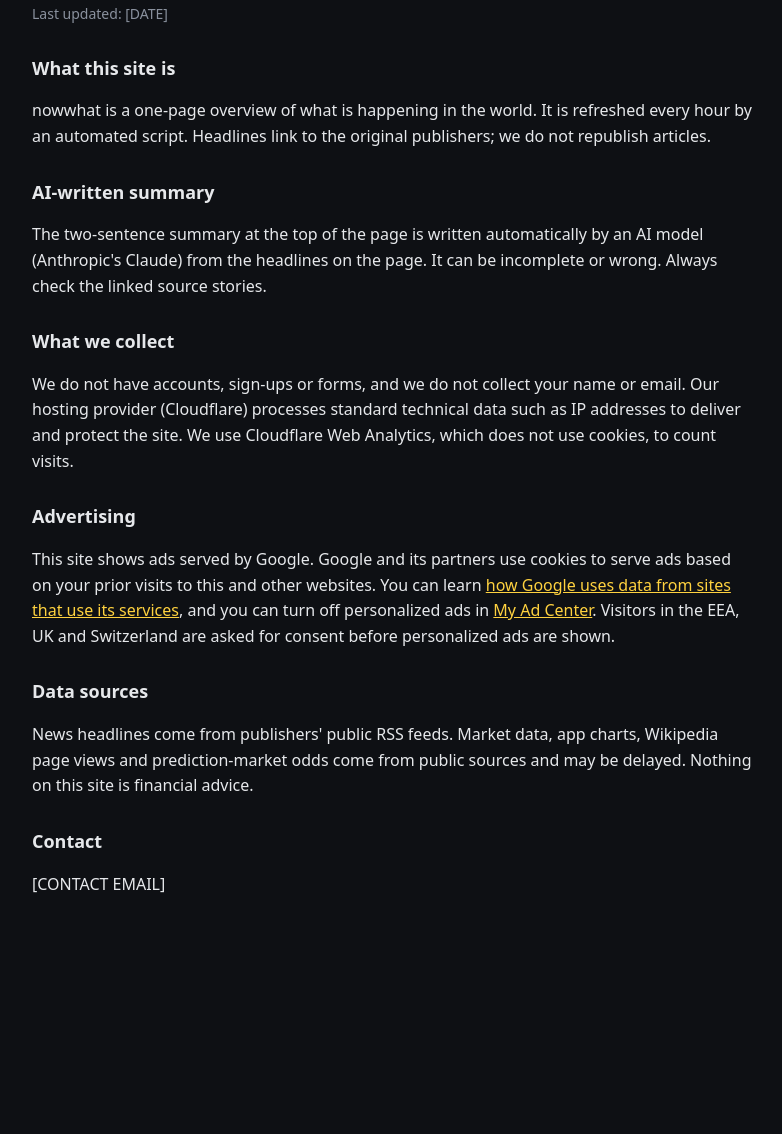
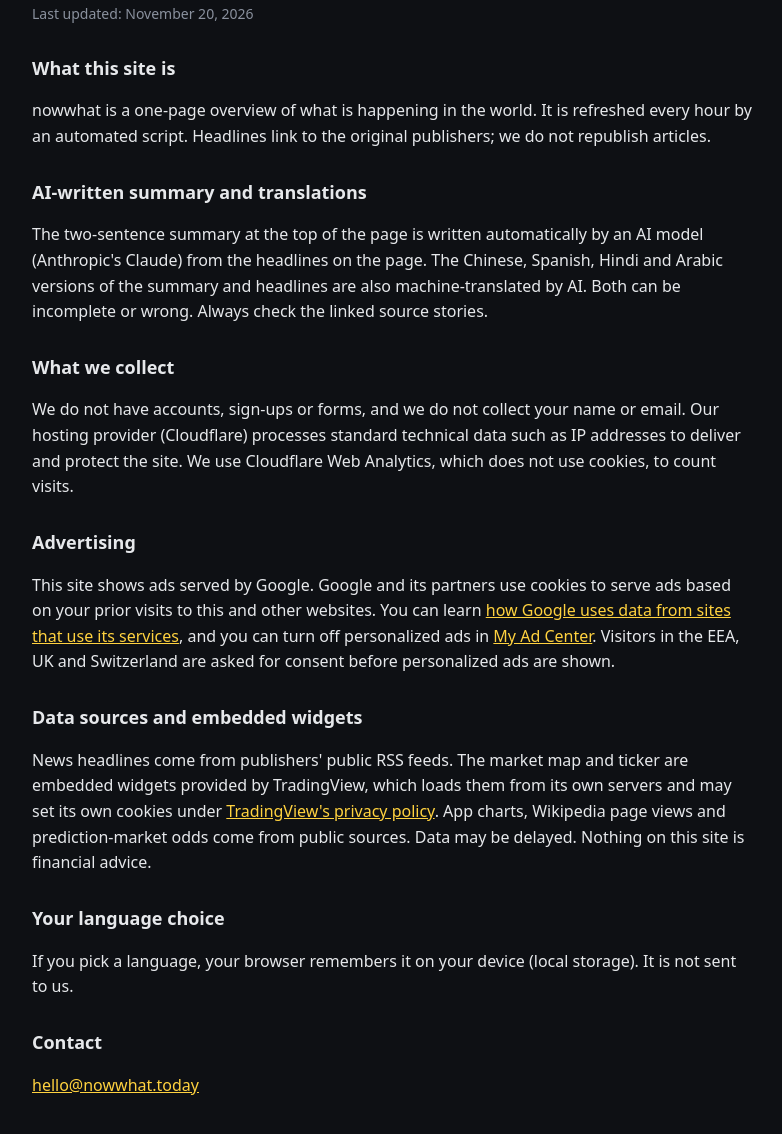
Before and after one commit to chengslate808-hash/nowwhat, a website: page public/privacy.html in a window 1280 px wide. Shown: the part 140-1274 px from the top of the page, without its empty margins (248-1030 px from the left). Before the commit the page ends 1077 px from the top, so only its background shows below. Drawn offline with Linux system fonts and the light colour scheme.

Commit message:
Privacy page: contact, date, TradingView widgets, AI translations
Co-Authored-By: Claude Opus 5.5 <noreply@anthropic.com>
Claude-Session: https://claude.ai/code/session_018uhxJS9YF4uyVGJFrHcSA9

```diff
--- a/public/privacy.html
+++ b/public/privacy.html
@@ -13,13 +13,13 @@ a{color:var(--acc)}h1{font-size:28px;margin-bottom:4px}h2{font-size:18px;margin-
 <body>
 <p><a href="/">← nowwhat</a></p>
 <h1>Privacy &amp; about</h1>
-<p class="mut">Last updated: [DATE]</p>
+<p class="mut">Last updated: November 20, 2026</p>
 
 <h2>What this site is</h2>
 <p>nowwhat is a one-page overview of what is happening in the world. It is refreshed every hour by an automated script. Headlines link to the original publishers; we do not republish articles.</p>
 
-<h2>AI-written summary</h2>
-<p>The two-sentence summary at the top of the page is written automatically by an AI model (Anthropic's Claude) from the headlines on the page. It can be incomplete or wrong. Always check the linked source stories.</p>
+<h2>AI-written summary and translations</h2>
+<p>The two-sentence summary at the top of the page is written automatically by an AI model (Anthropic's Claude) from the headlines on the page. The Chinese, Spanish, Hindi and Arabic versions of the summary and headlines are also machine-translated by AI. Both can be incomplete or wrong. Always check the linked source stories.</p>
 
 <h2>What we collect</h2>
 <p>We do not have accounts, sign-ups or forms, and we do not collect your name or email. Our hosting provider (Cloudflare) processes standard technical data such as IP addresses to deliver and protect the site. We use Cloudflare Web Analytics, which does not use cookies, to count visits.</p>
@@ -27,10 +27,13 @@ a{color:var(--acc)}h1{font-size:28px;margin-bottom:4px}h2{font-size:18px;margin-
 <h2>Advertising</h2>
 <p>This site shows ads served by Google. Google and its partners use cookies to serve ads based on your prior visits to this and other websites. You can learn <a href="https://policies.google.com/technologies/partner-sites" rel="noopener">how Google uses data from sites that use its services</a>, and you can turn off personalized ads in <a href="https://myadcenter.google.com" rel="noopener">My Ad Center</a>. Visitors in the EEA, UK and Switzerland are asked for consent before personalized ads are shown.</p>
 
-<h2>Data sources</h2>
-<p>News headlines come from publishers' public RSS feeds. Market data, app charts, Wikipedia page views and prediction-market odds come from public sources and may be delayed. Nothing on this site is financial advice.</p>
+<h2>Data sources and embedded widgets</h2>
+<p>News headlines come from publishers' public RSS feeds. The market map and ticker are embedded widgets provided by TradingView, which loads them from its own servers and may set its own cookies under <a href="https://www.tradingview.com/privacy-policy/" rel="noopener">TradingView's privacy policy</a>. App charts, Wikipedia page views and prediction-market odds come from public sources. Data may be delayed. Nothing on this site is financial advice.</p>
+
+<h2>Your language choice</h2>
+<p>If you pick a language, your browser remembers it on your device (local storage). It is not sent to us.</p>
 
 <h2>Contact</h2>
-<p>[CONTACT EMAIL]</p>
+<p><a href="mailto:hello@nowwhat.today">hello@nowwhat.today</a></p>
 </body>
 </html>
```
